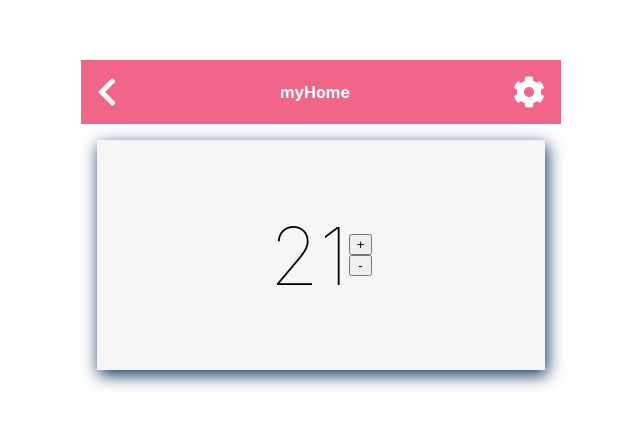
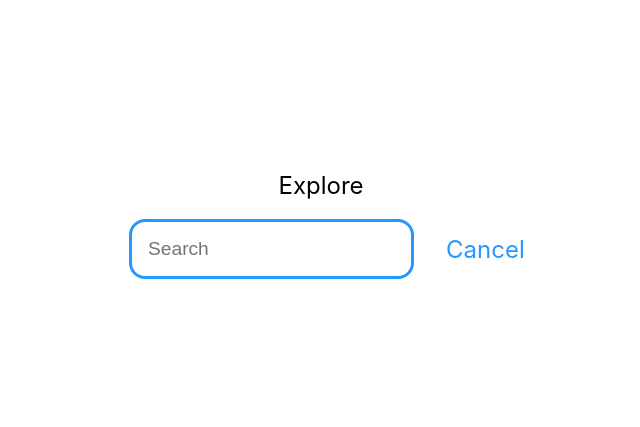
Before and after one commit to BernardoAguayoOrtega/DailyUi, a React (Create React App) app: page / in a window 1280 px wide. Shown: the part 137-564 px from the top of the page, without its empty margins (319-959 px from the left). Built offline with nearby package versions, Linux system fonts and the light colour scheme.

Commit message:
[update] finish 022 challenge

```diff
--- /dev/null
+++ b/src/challenges/022/022.css
@@ -0,0 +1,44 @@
+:root {
+  --blue: #2498FE;
+}
+
+.container {
+  background: white;
+  color: white;
+  width: 30rem;
+}
+
+.header {
+  align-items: center;
+  display: flex;
+  flex-direction: column;
+  justify-content: center;
+  padding-bottom: 1rem;
+  text-transform: capitalize;
+}
+
+.header-search-boc-container {
+  align-items: center;
+  display: grid;
+  grid-template-columns: 1fr .2fr;
+  width: 80%;
+}
+
+.title{
+  color: black;
+  font-weight: 400;
+}
+
+.search-box{
+  border: #2498fe 3px solid;
+  border-radius: 1rem;
+  font-size: 1.2rem;
+  padding: 1rem;
+  outline: none;
+}
+
+.header-button{
+  color: var(--blue);
+  font-size: 1.5rem;
+  margin: 0 0 0 2rem;
+}
--- /dev/null
+++ b/src/challenges/022/022.md
@@ -0,0 +1,9 @@
+# Search
+
+## description:
+
+Design something search related. It could be a search bar, an advanced search window, a search function, etc
+
+### inspiration:
+
+https://dribbble.com/shots/9523835--Search-Results-Exploration/attachments/1550266?mode=media
--- /dev/null
+++ b/src/challenges/022/index.tsx
@@ -0,0 +1,45 @@
+import React, { ReactElement } from 'react';
+
+import './022.css';
+
+interface headerInterface {
+	title: string;
+	buttonText: string;
+	placeholder: string;
+}
+
+const Header: React.FC<headerInterface> = ({
+	title,
+	buttonText,
+	placeholder
+}): ReactElement => {
+	return (
+		<div className='header'>
+			<h2 className='title'>{title}</h2>
+			<div className='header-search-boc-container'>
+				<input type='text' placeholder={placeholder} className='search-box' />
+				<div className='header-button'>{buttonText}</div>
+			</div>
+		</div>
+	);
+};
+
+const Categories: React.FC = (): ReactElement => {
+	return <div className='categories'></div>;
+};
+
+const Category: React.FC = (): ReactElement => {
+	return <h2>Category</h2>;
+};
+
+export const Search: React.FC = (): ReactElement => {
+	return (
+		<div className='container'>
+			<Header title='explore' buttonText='cancel' placeholder='Search' />
+			<Categories>
+				<Category />
+			</Categories>
+		</div>
+	);
+};
+export default Search;
--- a/src/components/App/index.tsx
+++ b/src/components/App/index.tsx
@@ -1,6 +1,6 @@
 import React from 'react'
 import './App.css';
-import Application from '../../challenges/021'
+import Application from '../../challenges/022'
 
 const App:React.FC = () => {
   return (
```
